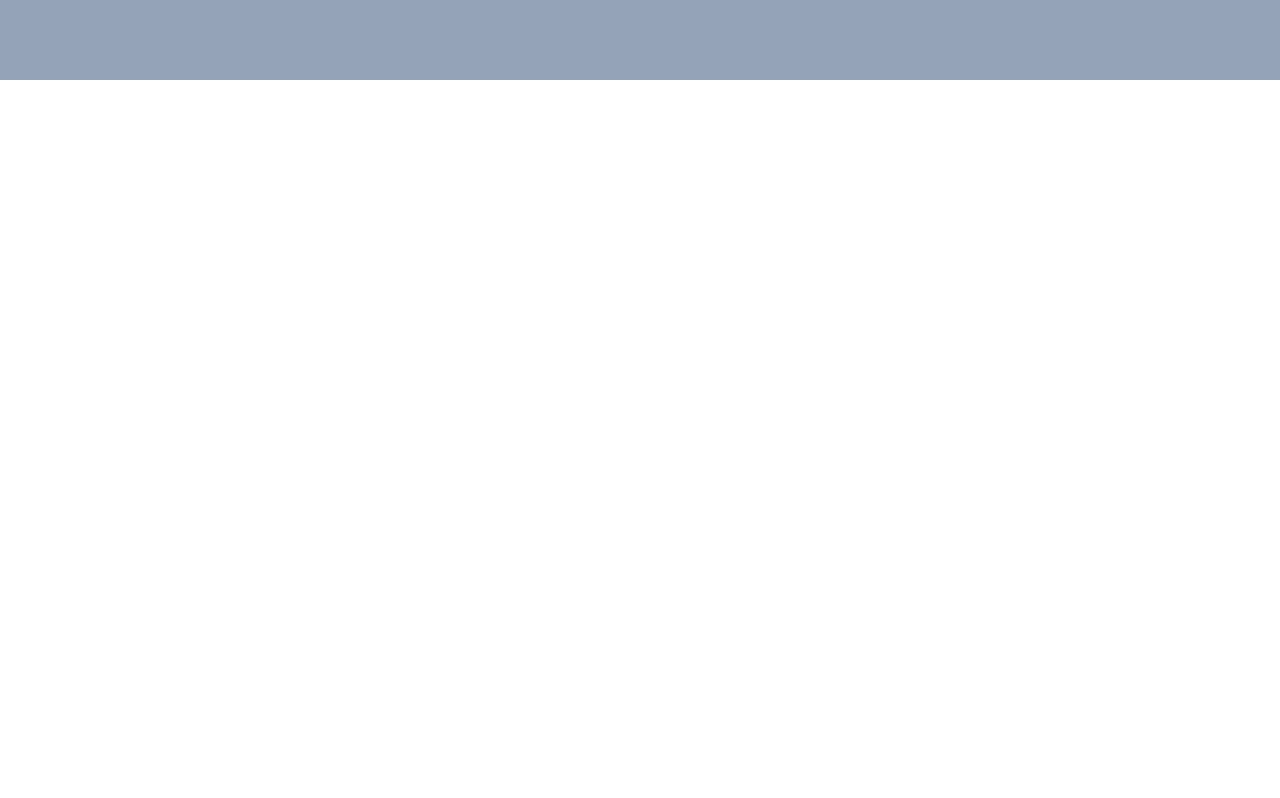
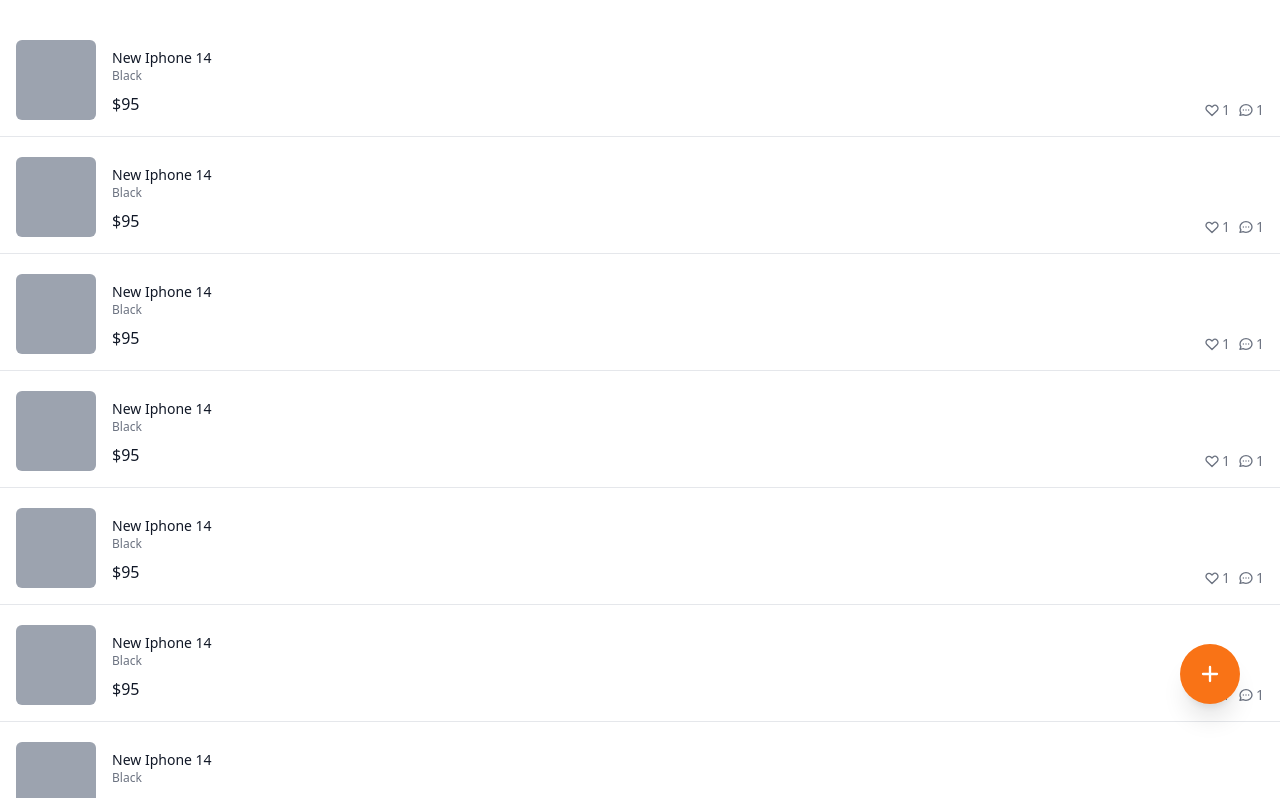
Before and after one commit to EumMericano-Study/carrot-market-clone, a Next.js app: page / in a window 1280 px wide. Shown: the top 798 px of the page. Built offline with nearby package versions, Linux system fonts and the light colour scheme.

Commit message:
style: Set home style

```diff
--- a/pages/index.tsx
+++ b/pages/index.tsx
@@ -1,12 +1,41 @@
 import type { NextPage } from "next";
+import { HeartIcon, ChatBubbleIcon, Plus } from "../components/icons";
 
 const Home: NextPage = () => {
   return (
-    <div className="bg-slate-400 py-10 px-5">
-      <div></div>
-      <div></div>
-      <div></div>
-      <div></div>
+    <div className="flex flex-col space-y-5 py-10">
+      {Array(10)
+        .fill("")
+        .map((_, index) => (
+          <div
+            key={index}
+            className="flex justify-between cursor-pointer px-4 pb-4 border-b"
+          >
+            <div className="flex space-x-4">
+              <div className="w-20 h-20 bg-gray-400 rounded-md" />
+              <div className="flex flex-col pt-2">
+                <h3 className="text-sm font-medium text-gray-900">
+                  New Iphone 14
+                </h3>
+                <span className="text-xs text-gray-500">Black</span>
+                <span className="font-medium text-gray-900 mt-2">$95</span>
+              </div>
+            </div>
+            <div className="flex justify-end items-end space-x-2">
+              <div className="flex items-center text-sm text-gray-500 space-x-0.5">
+                <HeartIcon />
+                <span>1</span>
+              </div>
+              <div className="flex items-center text-sm text-gray-500 space-x-0.5">
+                <ChatBubbleIcon />
+                <span>1</span>
+              </div>
+            </div>
+          </div>
+        ))}
+      <button className="fixed bottom-24 right-10 bg-orange-500 text-white transition-colors cursor-pointer shadow-xl p-4 rounded-full hover:bg-orange-600">
+        <Plus className="w-7 h-7" />
+      </button>
     </div>
   );
 };
```
